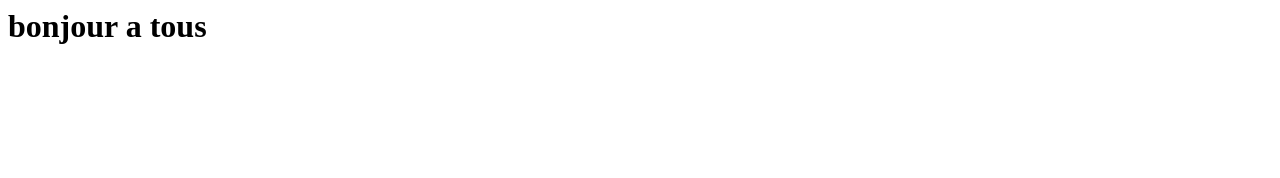
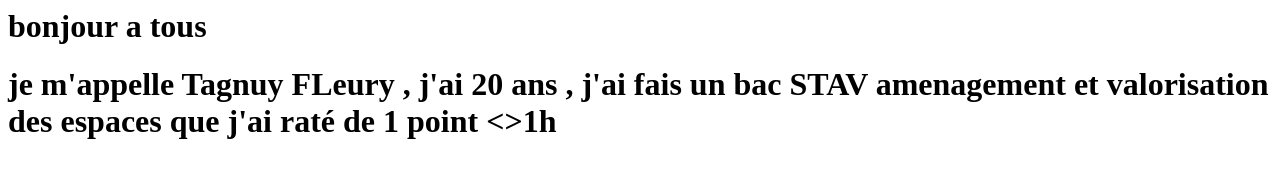
Before and after one commit to pumbaz/cv___, a plain HTML site: page index.html in a window 1280 px wide. Drawn offline with Linux system fonts and the light colour scheme.

Commit message:
Update index.html

```diff
--- a/index.html
+++ b/index.html
@@ -1 +1,3 @@
 <h1>bonjour a tous<h1>
+
+  <h1> je m'appelle Tagnuy FLeury , j'ai 20 ans , j'ai  fais un bac  STAV amenagement et valorisation des espaces  que j'ai raté de 1 point  <>1h
```
